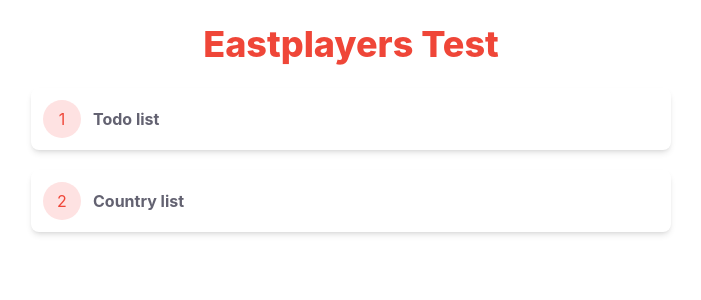
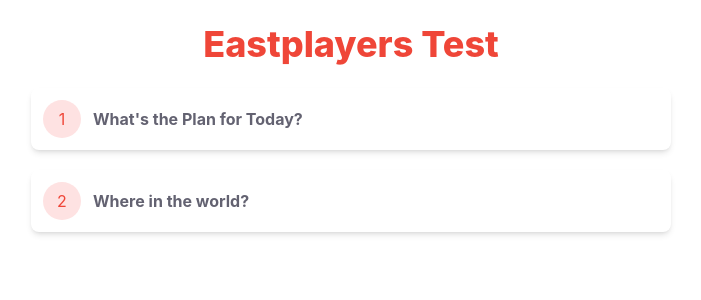
Before and after one commit to binhnguyen2501/Todo-App-and-Country-App, a React (Create React App) app: page / in a window 1280 px wide. Shown: the top 300 px of the page, without its empty margins (289-990 px from the left). Built offline with nearby package versions, Linux system fonts and the light colour scheme.

Commit message:
change title

```diff
--- a/src/HomePage/HomePage.tsx
+++ b/src/HomePage/HomePage.tsx
@@ -13,7 +13,7 @@ const HomePage: React.FC = () => {
             1
           </div>
           <Link to="/TodoApp" className="font-bold text-[#636271] text-md">
-            Todo list
+            What's the Plan for Today?
           </Link>
         </div>
         <div className="p-[12px] flex items-center gap-3 rounded-lg shadow-md">
@@ -24,7 +24,7 @@ const HomePage: React.FC = () => {
             to="/CountriesListApp"
             className="font-bold text-[#636271] text-md"
           >
-            Country list
+            Where in the world?
           </Link>
         </div>
       </div>
--- a/src/TodoApp/TodoApp.tsx
+++ b/src/TodoApp/TodoApp.tsx
@@ -92,7 +92,7 @@ const TodoApp: React.FC = () => {
   return (
     <>
       <div className="text-center my-6 text-[#EF4638] text-4xl font-extrabold">
-        Todo list
+        What's the Plan for Today?
       </div>
       <div className="my-0 mx-auto w-11/12 lg:w-1/2">
         <div className="flex justify-center w-full">
```
